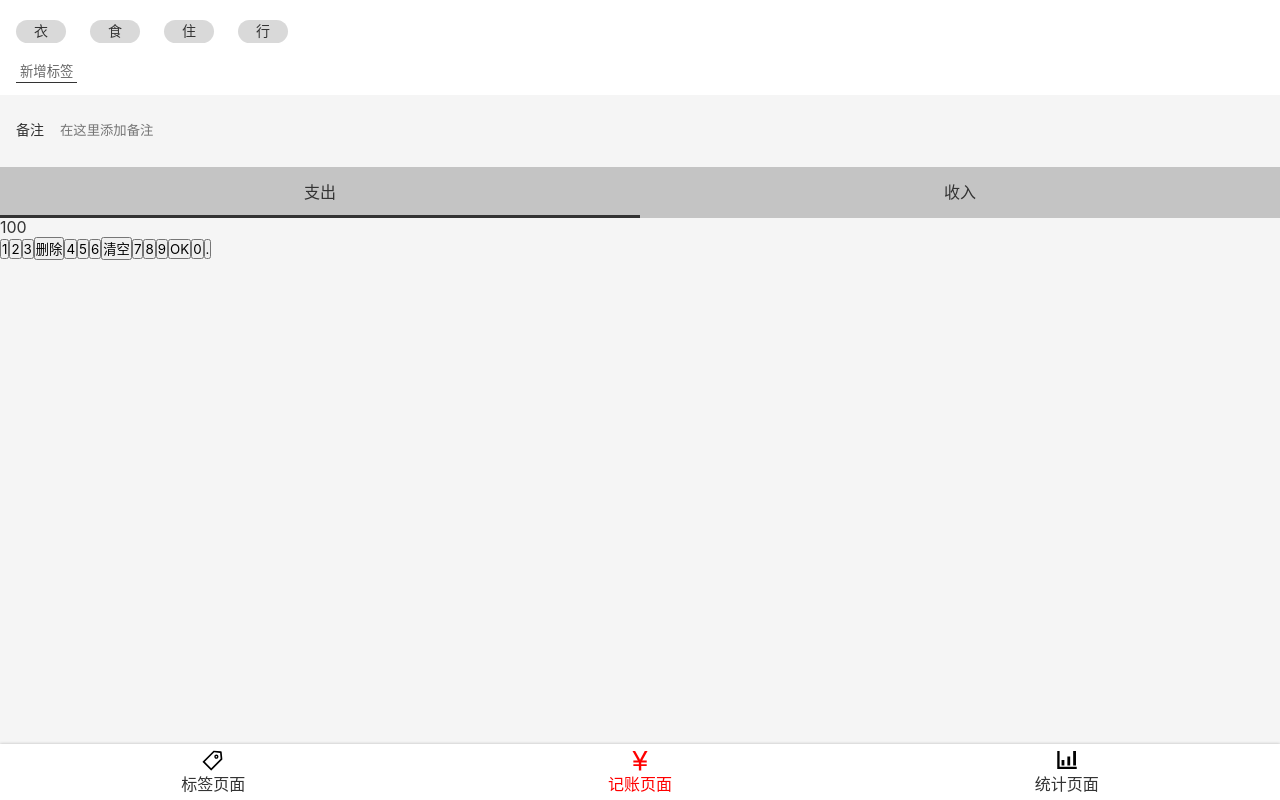
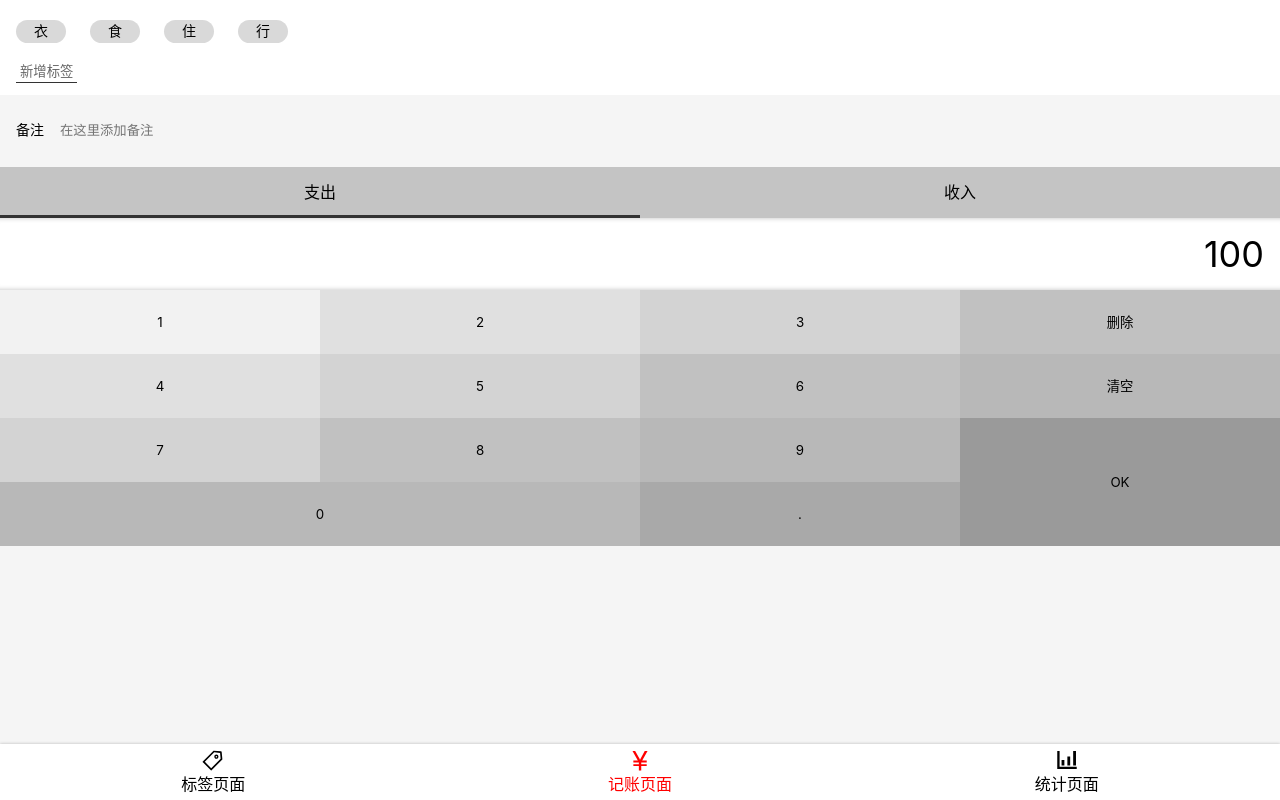
Before and after one commit to Righthand5/money-react-project, a React app: page /#/money in a window 1280 px wide. Built offline with nearby package versions, Linux system fonts and the light colour scheme.

Commit message:
Money.tsx完成数字面板

```diff
--- a/src/components/Layout.tsx
+++ b/src/components/Layout.tsx
@@ -13,7 +13,7 @@
 const Layout = (props:any)=>{
     return(
         <Wrapper>
-            <Main>
+            <Main className={props.className}>
                 {props.children}
             </Main>
             <Nav/>
--- a/src/index.scss
+++ b/src/index.scss
@@ -24,3 +24,8 @@
   height: 1em;
   width: 1em;
 }
+.clearfix::after{
+  content: '';
+  display: block;
+  clear:both;
+}
--- a/src/views/Money.tsx
+++ b/src/views/Money.tsx
@@ -1,10 +1,14 @@
 import Layout from '../components/Layout';
 import React from 'react';
 import styled from 'styled-components';
-
 const TagSection = styled.section`
   background: #FFFFFF;
   padding: 12px 16px;
+  flex-grow: 1;
+  display: flex;
+  flex-direction: column;
+  justify-content: flex-end;
+  align-items: flex-start;
   > ol{
       margin:0 -12px;
       > li{
@@ -24,7 +28,6 @@
     border-bottom: 1px solid #333;
     margin-top: 8px;
   }
-
 `
 const NotesSection = styled.section`
   background: #f5f5f5;
@@ -67,10 +70,62 @@
     }
   }
 `
-const NumberPadSection = styled.section``
+const NumberPadSection = styled.section`
+  display: flex;
+  flex-direction: column;
+  > .output{
+    background: white;
+    font-size:36px;
+    line-height: 72px;
+    text-align: right;
+    padding: 0 16px;
+    box-shadow: inset 0 -5px 5px -5px rgba(0,0,0,0.25),
+                inset 0 5px 5px -5px rgba(0,0,0,0.25);
+  }
+  > .pad{
+  > button{
+    float: left;
+    width: 25%;
+    height: 64px;
+    border:none;
+    &.ok{
+      height:128px;
+      float:right;
+    }
+    &.zero{
+      width: 50%;
+    }
+    &:nth-child(1){
+      background: #f2f2f2;
+    }
+    &:nth-child(2),&:nth-child(5){
+      background: #E0E0E0;
+    }
+    &:nth-child(3),&:nth-child(6),&:nth-child(9){
+      background: #D3D3D3;
+    }
+    &:nth-child(4),&:nth-child(7),&:nth-child(10){
+      background: #C1C1C1;
+    }
+    &:nth-child(8),&:nth-child(11),&:nth-child(13){
+      background: #b8b8b8;
+    }
+    &:nth-child(12){
+      background: #9A9A9A;
+    }
+    &:nth-child(14){
+      background: #A9A9A9;
+    }
+  }
+  }
+`
+const MyLayout = styled(Layout)`{
+  display: flex;
+  flex-direction: column;
+}`
 function Money() {
     return (
-        <Layout>
+        <MyLayout>
             <TagSection>
                 <ol>
                     <li>衣</li>
@@ -93,10 +148,10 @@
                 </ul>
             </CategorySection>
             <NumberPadSection>
-                <div>
+                <div className="output">
                     100
                 </div>
-                <div>
+                <div className="pad clearfix">
                     <button>1</button>
                     <button>2</button>
                     <button>3</button>
@@ -108,12 +163,12 @@
                     <button>7</button>
                     <button>8</button>
                     <button>9</button>
-                    <button>OK</button>
-                    <button>0</button>
-                    <button>.</button>
+                    <button className="ok">OK</button>
+                    <button className="zero">0</button>
+                    <button className="dot">.</button>
                 </div>
             </NumberPadSection>
-        </Layout>
+        </MyLayout>
     );
 }
 export default Money;
```
